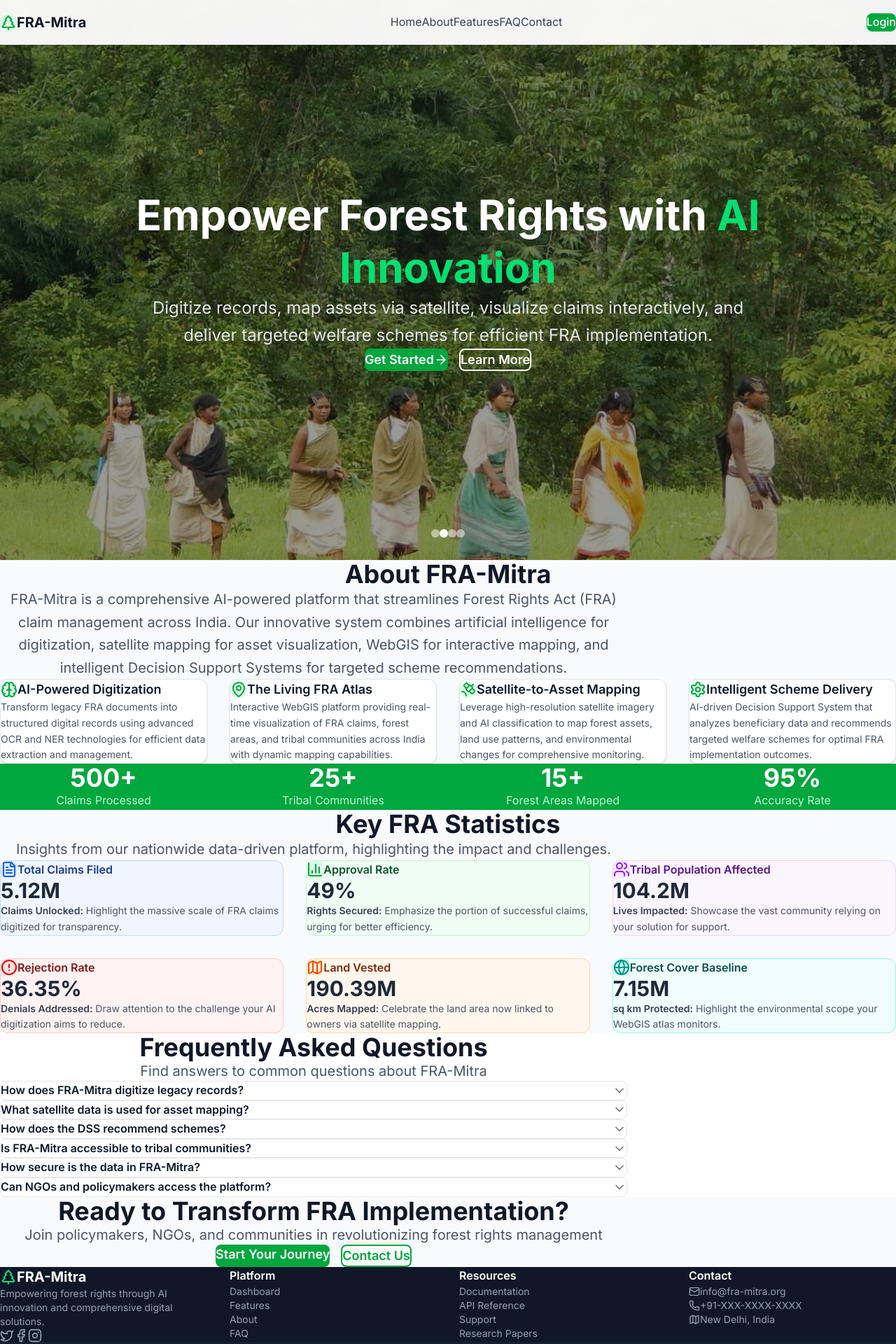
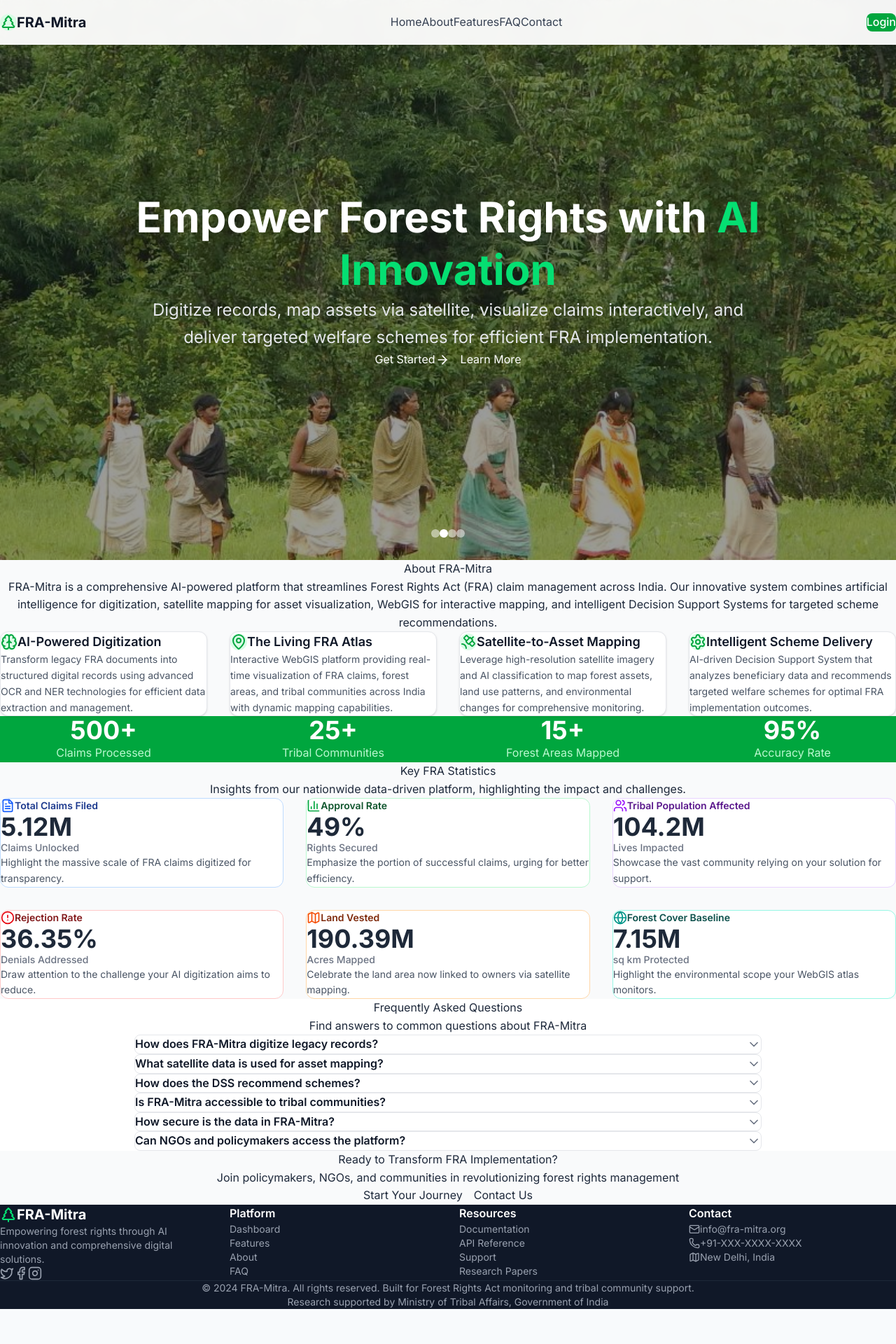
Before and after one commit to Arnavcloud0412/SIH25, a Next.js app: page / in a window 1280 px wide. Shown: the top 1920 px of the page at 70% size. After the commit the page ends 1870 px from the top, so only its background shows below. Built offline with nearby package versions, Linux system fonts and the light colour scheme.

Commit message:
feat: center aligned

```diff
--- a/src/app/globals.css
+++ b/src/app/globals.css
@@ -57,6 +57,31 @@ body {
   line-height: 1.6;
 }
 
+/* Custom container for centering content */
+.container {
+  width: 100%;
+  max-width: 1200px;
+  margin-left: auto;
+  margin-right: auto;
+  padding-left: 20px;
+  padding-right: 20px;
+}
+
+/* Card styling with consistent padding */
+.card {
+  padding: 20px;
+  border: 1px solid var(--border);
+  border-radius: 8px;
+  background-color: var(--card);
+  box-shadow: 0 2px 4px rgba(0, 0, 0, 0.1);
+}
+
+/* Apply card hover effect */
+.card:hover {
+  transform: translateY(-2px);
+  box-shadow: 0 10px 25px -3px rgba(0, 0, 0, 0.1);
+}
+
 /* Custom scrollbar */
 ::-webkit-scrollbar {
   width: 8px;
@@ -97,12 +122,7 @@ body {
   animation: fadeIn 0.5s ease-out;
 }
 
-/* Card hover effects */
+/* Card hover effects (moved to .card:hover) */
 .card-hover {
   transition: all 0.3s ease;
 }
-
-.card-hover:hover {
-  transform: translateY(-2px);
-  box-shadow: 0 10px 25px -3px rgba(0, 0, 0, 0.1);
-}
--- a/src/app/page.tsx
+++ b/src/app/page.tsx
@@ -151,9 +151,39 @@ export default function LandingPage() {
   return (
     <div className="min-h-screen bg-white">
       <style jsx global>{`
+        @import url('https://fonts.googleapis.com/css2?family=Inter:wght@400;600;700&display=swap');
+
+        body {
+          font-family: 'Inter', sans-serif;
+        }
+
+        .btn-primary {
+          @apply bg-green-600 text-white px-8 py-3 rounded-lg font-semibold hover:bg-green-700 transition-all duration-300 shadow-md hover:shadow-lg transform hover:-translate-y-0.5;
+        }
+
+        .btn-secondary {
+          @apply border-2 border-white text-white px-8 py-3 rounded-lg font-semibold hover:bg-white hover:text-gray-900 transition-all duration-300;
+        }
+
+        .btn-tertiary {
+          @apply border-2 border-green-600 text-green-600 px-8 py-3 rounded-lg font-semibold hover:bg-green-600 hover:text-white transition-all duration-300;
+        }
+
         .card-hover:hover {
           transform: translateY(-5px);
-          box-shadow: 0 10px 15px -3px rgba(0, 0, 0, 0.1), 0 4px 6px -2px rgba(0, 0, 0, 0.05);
+          box-shadow: 0 10px 20px rgba(0,0,0,0.07);
+        }
+
+        .section-padding {
+          @apply py-24;
+        }
+
+        h2 {
+          @apply text-4xl font-bold text-gray-900 mb-6;
+        }
+
+        .subtitle {
+          @apply text-xl text-gray-600 max-w-4xl mx-auto leading-relaxed;
         }
 
         .animate-fade-in {
@@ -255,14 +285,14 @@ export default function LandingPage() {
           <div className="flex flex-col sm:flex-row gap-4 justify-center">
             <Link
               href="/dashboard"
-              className="bg-green-600 text-white px-8 py-4 rounded-lg font-semibold hover:bg-green-700 transition-colors text-lg flex items-center justify-center space-x-2"
+              className="btn-primary flex items-center justify-center space-x-2"
             >
               <span>Get Started</span>
               <ArrowRight className="h-5 w-5" />
             </Link>
             <Link
               href="#about"
-              className="border-2 border-white text-white px-8 py-4 rounded-lg font-semibold hover:bg-white hover:text-gray-900 transition-colors text-lg"
+              className="btn-secondary"
             >
               Learn More
             </Link>
@@ -286,11 +316,11 @@ export default function LandingPage() {
       </section>
 
       {/* About Section */}
-      <section id="about" className="py-20 bg-gray-50">
-        <div className="max-w-7xl mx-auto px-4 sm:px-6 lg:px-8">
+      <section id="about" className="section-padding bg-gray-50 flex justify-center">
+        <div className="w-full max-w-7xl px-4 sm:px-6 lg:px-8">
           <div className="text-center mb-16">
-            <h2 className="text-4xl font-bold text-gray-900 mb-6">About FRA-Mitra</h2>
-            <p className="text-xl text-gray-600 max-w-4xl mx-auto leading-relaxed">
+            <h2>About FRA-Mitra</h2>
+            <p className="subtitle">
               FRA-Mitra is a comprehensive AI-powered platform that streamlines Forest Rights Act (FRA)
               claim management across India. Our innovative system combines artificial intelligence for
               digitization, satellite mapping for asset visualization, WebGIS for interactive mapping,
@@ -301,7 +331,7 @@ export default function LandingPage() {
           {/* Key Features */}
           <div id="features" className="grid grid-cols-1 md:grid-cols-2 lg:grid-cols-4 gap-8">
             {features.map((feature, index) => (
-              <div key={index} className="bg-white p-6 rounded-xl shadow-sm border border-gray-200 hover:shadow-lg transition-shadow card-hover">
+              <div key={index} className="bg-white p-6 rounded-xl shadow-sm border border-gray-200 hover:shadow-lg transition-all duration-300 card-hover">
                 <div className="flex items-center mb-4">
                   <div className="p-3 bg-green-100 rounded-xl">
                     <feature.icon className="h-6 w-6 text-green-600" />
@@ -315,9 +345,9 @@ export default function LandingPage() {
         </div>
       </section>
 
-      {/* Stats Section */}
-      <section className="py-16 bg-green-600 text-white">
-        <div className="max-w-7xl mx-auto px-4 sm:px-6 lg:px-8">
+       {/* Stats Section */}
+      <section className="py-16 bg-green-600 text-white flex justify-center">
+        <div className="w-full max-w-7xl px-4 sm:px-6 lg:px-8">
           <div className="grid grid-cols-1 md:grid-cols-4 gap-8 text-center">
             <div>
               <div className="text-4xl font-bold mb-2">500+</div>
@@ -340,11 +370,11 @@ export default function LandingPage() {
       </section>
 
       {/* Key FRA Statistics Section */}
-      <section id="statistics" className="py-20 bg-gray-50">
-        <div className="max-w-7xl mx-auto px-4 sm:px-6 lg:px-8">
+      <section id="statistics" className="section-padding bg-gray-50 flex justify-center">
+        <div className="w-full max-w-7xl px-4 sm:px-6 lg:px-8">
           <div className="text-center mb-16">
-            <h2 className="text-4xl font-bold text-gray-900 mb-6">Key FRA Statistics</h2>
-            <p className="text-xl text-gray-600 max-w-4xl mx-auto leading-relaxed">
+            <h2>Key FRA Statistics</h2>
+            <p className="subtitle">
               Insights from our nationwide data-driven platform, highlighting the impact and challenges.
             </p>
           </div>
@@ -352,29 +382,28 @@ export default function LandingPage() {
           <div className="grid grid-cols-1 md:grid-cols-2 lg:grid-cols-3 gap-8">
             {statsData.map((stat, index) => {
               const colorClasses = {
-                blue: { bg: 'bg-blue-50', border: 'border-blue-200', text: 'text-blue-600', iconBg: 'bg-blue-100', title: 'text-blue-900' },
-                green: { bg: 'bg-green-50', border: 'border-green-200', text: 'text-green-600', iconBg: 'bg-green-100', title: 'text-green-900' },
-                purple: { bg: 'bg-purple-50', border: 'border-purple-200', text: 'text-purple-600', iconBg: 'bg-purple-100', title: 'text-purple-900' },
-                red: { bg: 'bg-red-50', border: 'border-red-200', text: 'text-red-600', iconBg: 'bg-red-100', title: 'text-red-900' },
-                orange: { bg: 'bg-orange-50', border: 'border-orange-200', text: 'text-orange-600', iconBg: 'bg-orange-100', title: 'text-orange-900' },
-                teal: { bg: 'bg-teal-50', border: 'border-teal-200', text: 'text-teal-600', iconBg: 'bg-teal-100', title: 'text-teal-900' },
+                blue: { border: 'border-blue-200', text: 'text-blue-600', title: 'text-blue-900' },
+                green: { border: 'border-green-200', text: 'text-green-600', title: 'text-green-900' },
+                purple: { border: 'border-purple-200', text: 'text-purple-600', title: 'text-purple-900' },
+                red: { border: 'border-red-200', text: 'text-red-600', title: 'text-red-900' },
+                orange: { border: 'border-orange-200', text: 'text-orange-600', title: 'text-orange-900' },
+                teal: { border: 'border-teal-200', text: 'text-teal-600', title: 'text-teal-900' },
               };
               const classes = colorClasses[stat.color as keyof typeof colorClasses];
+              const [statVal, ...statTextParts] = stat.stat.split(' ');
+              const statText = statTextParts.join(' ');
+
               return (
-                <div key={index} className={`h-full p-6 rounded-xl border ${classes.bg} ${classes.border} flex flex-col justify-between card-hover`}>
+                <div key={index} className={`bg-white p-6 rounded-xl border ${classes.border} flex flex-col card-hover transition-all duration-300`}>
+                  <div className="flex items-center text-sm font-semibold mb-3">
+                    <stat.icon className={`h-5 w-5 mr-2 ${classes.text}`} />
+                    <span className={classes.title}>{stat.title}</span>
+                  </div>
                   <div>
-                    <div className="flex items-start mb-4">
-                      <div className={`p-3 rounded-lg mr-4 ${classes.iconBg}`}>
-                        <stat.icon className={`h-6 w-6 ${classes.text}`} />
-                      </div>
-                      <h3 className={`text-base font-semibold ${classes.title}`}>{stat.title}</h3>
-                    </div>
-                    <p className="text-3xl font-bold text-gray-800 mb-2">{stat.stat.split(' ')[0]}</p>
+                    <p className="text-4xl font-bold text-gray-800 mb-1">{statVal}</p>
+                    <p className="text-gray-500 font-medium text-sm mb-3 h-5">{statText}</p>
+                    <p className="text-gray-600 text-sm leading-relaxed">{stat.description}</p>
                   </div>
-                  <p className="text-gray-600 text-sm leading-relaxed mt-2">
-                    <span className="font-semibold text-gray-700">{stat.stat.substring(stat.stat.indexOf(' ') + 1)}:</span>
-                    {' '}{stat.description}
-                  </p>
                 </div>
               );
             })}
@@ -383,11 +412,11 @@ export default function LandingPage() {
       </section>
 
       {/* FAQ Section */}
-      <section id="faq" className="py-20 bg-white">
-        <div className="max-w-4xl mx-auto px-4 sm:px-6 lg:px-8">
+      <section id="faq" className="section-padding bg-white flex justify-center">
+        <div className="w-full max-w-4xl px-4 sm:px-6 lg:px-8">
           <div className="text-center mb-16">
-            <h2 className="text-4xl font-bold text-gray-900 mb-6">Frequently Asked Questions</h2>
-            <p className="text-xl text-gray-600">
+            <h2>Frequently Asked Questions</h2>
+            <p className="subtitle">
               Find answers to common questions about FRA-Mitra
             </p>
           </div>
@@ -418,24 +447,24 @@ export default function LandingPage() {
       </section>
 
       {/* Call to Action */}
-      <section className="py-20 bg-gray-50">
-        <div className="max-w-4xl mx-auto text-center px-4 sm:px-6 lg:px-8">
-          <h2 className="text-4xl font-bold text-gray-900 mb-6">
+      <section className="section-padding bg-gray-50 flex justify-center">
+        <div className="w-full max-w-4xl text-center px-4 sm:px-6 lg:px-8">
+          <h2>
             Ready to Transform FRA Implementation?
           </h2>
-          <p className="text-xl text-gray-600 mb-8">
+          <p className="subtitle mb-8">
             Join policymakers, NGOs, and communities in revolutionizing forest rights management
           </p>
           <div className="flex flex-col sm:flex-row gap-4 justify-center">
             <Link
               href="/dashboard"
-              className="bg-green-600 text-white px-8 py-4 rounded-lg font-semibold hover:bg-green-700 transition-colors text-lg"
+              className="btn-primary"
             >
               Start Your Journey
             </Link>
             <Link
               href="#contact"
-              className="border-2 border-green-600 text-green-600 px-8 py-4 rounded-lg font-semibold hover:bg-green-600 hover:text-white transition-colors text-lg"
+              className="btn-tertiary"
             >
               Contact Us
             </Link>
@@ -444,8 +473,8 @@ export default function LandingPage() {
       </section>
 
       {/* Footer */}
-      <footer id="contact" className="bg-gray-900 text-white py-16">
-        <div className="max-w-7xl mx-auto px-4 sm:px-6 lg:px-8">
+      <footer id="contact" className="bg-gray-900 text-white py-16 flex justify-center">
+        <div className="w-full max-w-7xl px-4 sm:px-6 lg:px-8">
           <div className="grid grid-cols-1 md:grid-cols-4 gap-8">
             <div>
               <div className="flex items-center space-x-2 mb-4">
```
